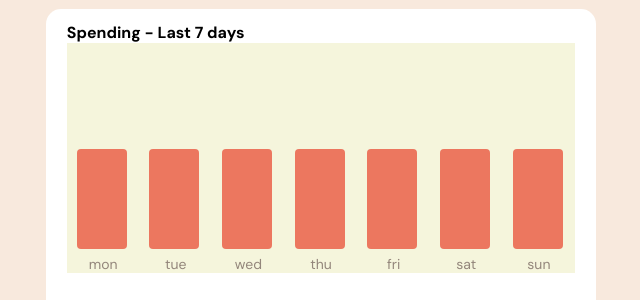
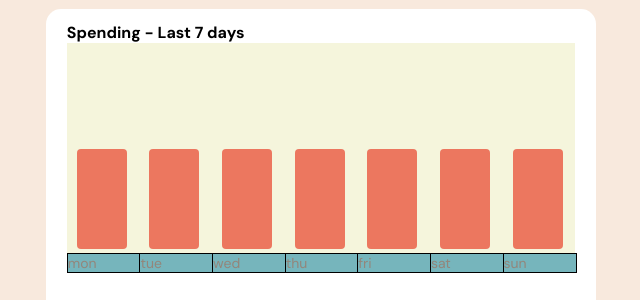
Before and after one commit to Dina2703/Expenses-chart-component, a plain HTML site: page index.html in a window 1280 px wide. Shown: the part 230-530 px from the top of the page, without its empty margins (319-959 px from the left). Drawn offline with nearby package versions, Linux system fonts and the light colour scheme.

Commit message:
display djsondata in html

```diff
--- a/index.html
+++ b/index.html
@@ -11,6 +11,13 @@
       sizes="32x32"
       href="./images/favicon-32x32.png"
     />
+
+    <script
+      src="https://cdnjs.cloudflare.com/ajax/libs/jquery/3.6.3/jquery.min.js"
+      integrity="sha512-STof4xm1wgkfm7heWqFJVn58Hm3EtS31XFaagaa8VMReCXAkQnJZ+jEy8PCC/iT18dFy95WcExNHFTqLyp72eQ=="
+      crossorigin="anonymous"
+      referrerpolicy="no-referrer"
+    ></script>
     <link rel="stylesheet" href="style.css" />
 
     <title>Frontend Mentor | Expenses chart component</title>
@@ -47,31 +54,31 @@
           <ul class="bars">
             <li>
               <div class="bar"><span class="tooltiptext">10</span></div>
-              <span>mon</span>
+              <span class="month"></span>
             </li>
             <li>
               <div class="bar"><span class="tooltiptext">10</span></div>
-              <span>tue</span>
+              <span class="month"></span>
             </li>
             <li>
               <div class="bar"><span class="tooltiptext">10</span></div>
-              <span>wed</span>
+              <span class="month"></span>
             </li>
             <li>
               <div class="bar"><span class="tooltiptext">10</span></div>
-              <span>thu</span>
+              <span class="month"></span>
             </li>
             <li>
               <div class="bar"><span class="tooltiptext">10</span></div>
-              <span>fri</span>
+              <span class="month"></span>
             </li>
             <li>
               <div class="bar"><span class="tooltiptext">10</span></div>
-              <span>sat</span>
+              <span class="month"></span>
             </li>
             <li>
               <div class="bar"><span class="tooltiptext">10</span></div>
-              <span>sun</span>
+              <span class="month"></span>
             </li>
           </ul>
         </div>
@@ -94,6 +101,6 @@
         >Frontend Mentor</a
       >. Coded by <a href="#">Your Name Here</a>.
     </div>
-    <script src="script.js"></script>
+    <script src="script.js" type="text/javascript"></script>
   </body>
 </html>
--- a/script.js
+++ b/script.js
@@ -1,14 +1,20 @@
-// fetch("./data.json")
-//   .then((res) => res.json())
-//   .then((data) => myFunc(data));
+// let dataArr = [];
+fetch("./data.json")
+  .then((res) => res.json())
+  .then((data) => buildChart(data));
 
 // const months = document.getElementById("months");
 
-// function myFunc(data) {
-//   data.forEach((item) => {
-//     let el = document.createElement("div");
-//     el.classList.add("month");
-//     el.innerText = item.day;
-//     months.appendChild(el);
-//   });
-// }
+function buildChart(data) {
+  if (data) {
+    console.log(data);
+    for (let i = 0; i < data.length; i++) {
+      let el = document.getElementsByClassName("month")[i];
+      el.innerText = data[i].day;
+      let toolEl = document.getElementsByClassName("tooltiptext")[i];
+      toolEl.innerText = data[i].amount;
+    }
+  }
+}
+
+buildChart();
```
Also changed, not shown: data.json (line endings or trailing spaces).
